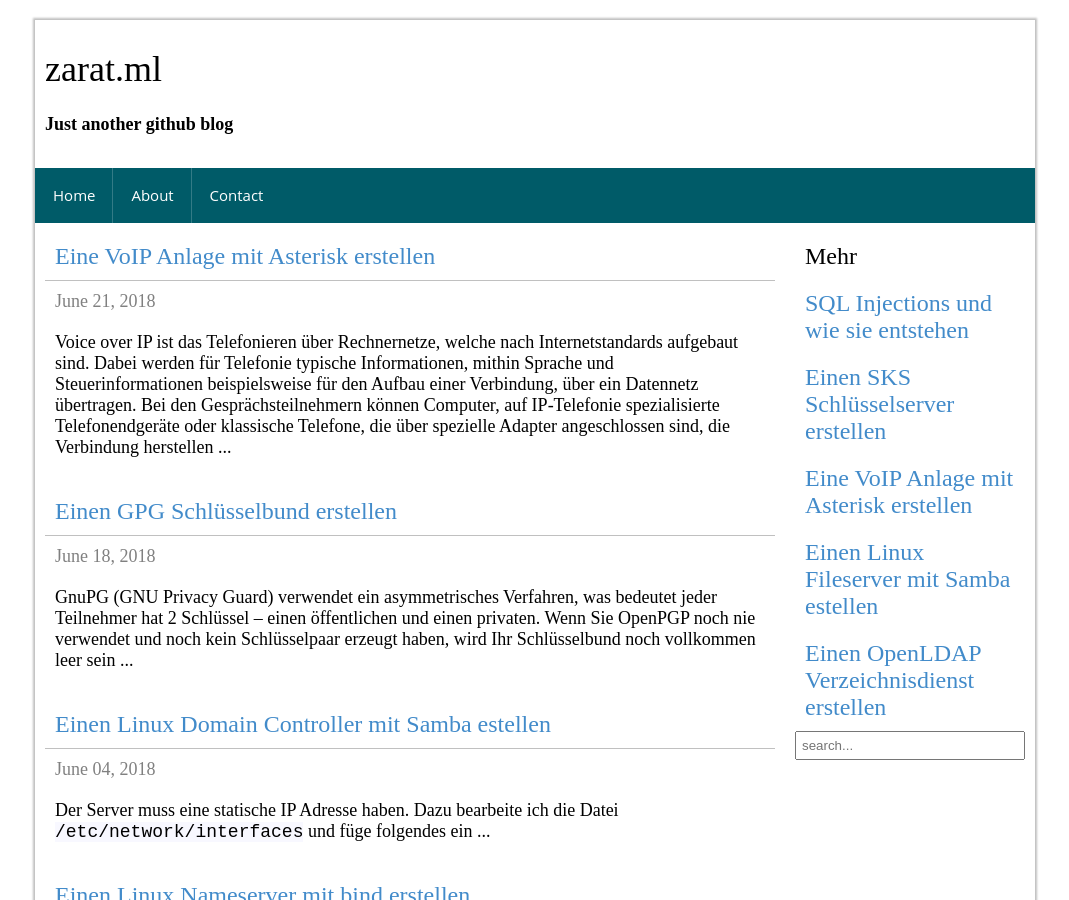
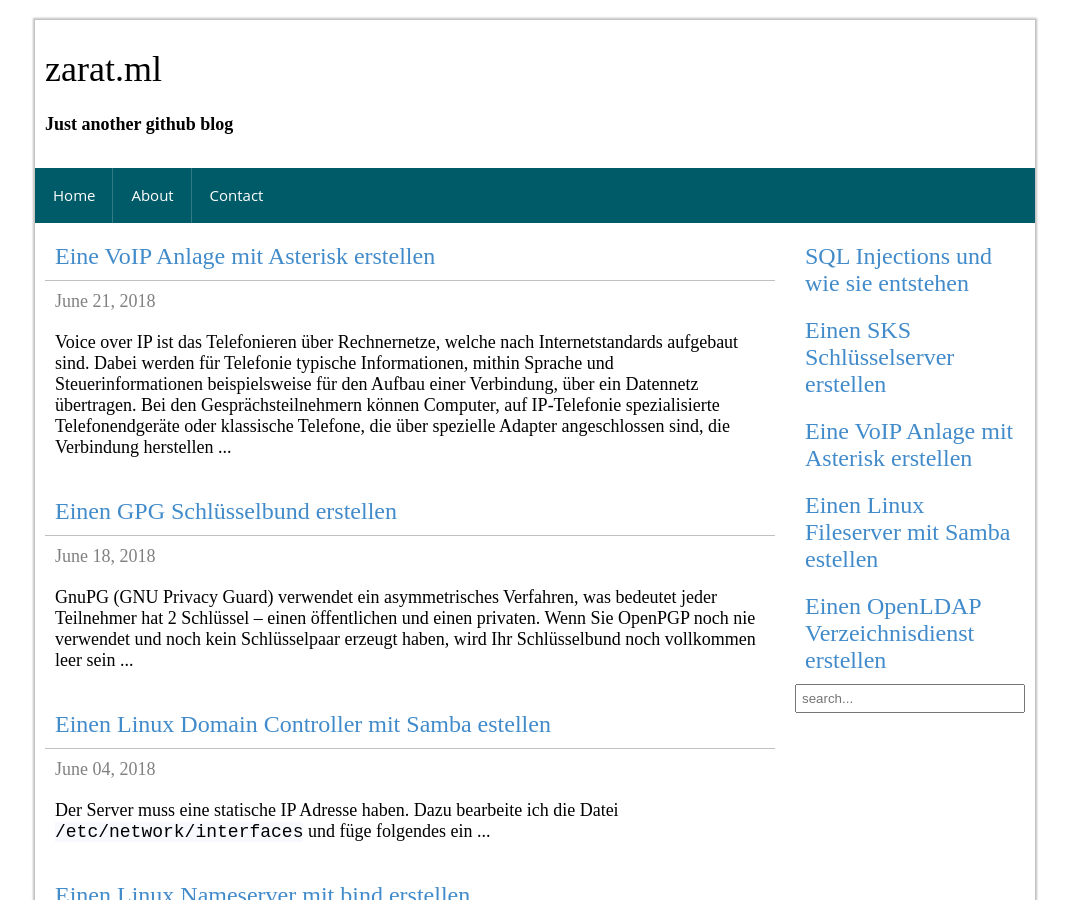
Before and after one commit to zarat/zarat.github.io, a Jekyll site: the page built from index.html, in a window 1280 px wide and 900 px high. Shown: the whole window, without its empty margins (105-1174 px from the left). Built offline with Jekyll 4.4.1, drawn with Linux system fonts in a browser that asks for light colours; the list of posts is cut into pages by our own code; comment, search, counter and statistics services are not loaded.

Commit message:
Update default.html

```diff
--- a/_layouts/default.html
+++ b/_layouts/default.html
@@ -18,8 +18,6 @@
 
       <div class='sp-sidebar-item'>
 
-        <div class='sp-sidebar-item-head'>Mehr</div>
-
         {% include sidebar.html %}
 
       </div>
```
